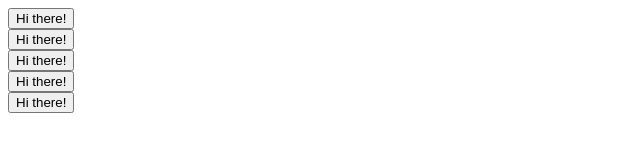
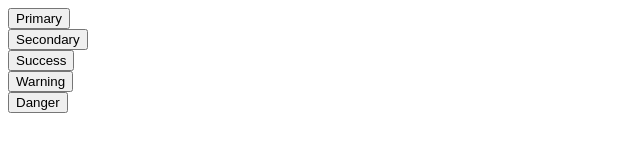
Before and after one commit to Scharif47/myui, a React (Create React App) app: page / in a window 1280 px wide. Shown: the top 163 px of the page, without its empty margins (0-640 px from the left). Built offline with nearby package versions, Linux system fonts and the light colour scheme.

Commit message:
Button implementation with prop-types

```diff
--- a/package.json
+++ b/package.json
@@ -6,6 +6,7 @@
     "@testing-library/jest-dom": "^5.17.0",
     "@testing-library/react": "^13.4.0",
     "@testing-library/user-event": "^13.5.0",
+    "prop-types": "^15.8.1",
     "react": "^18.3.1",
     "react-dom": "^18.3.1",
     "react-scripts": "5.0.1",
--- a/src/App.js
+++ b/src/App.js
@@ -3,19 +3,27 @@ function App() {
   return (
     <div>
       <div>
-        <Button />
+        <Button primary danger>Primary</Button>
       </div>
       <div>
-        <Button />
+        <Button secondary outline>
+          Secondary
+        </Button>
       </div>
       <div>
-        <Button />
+        <Button success rounded>
+          Success
+        </Button>
       </div>
       <div>
-        <Button />
+        <Button warning outline>
+          Warning
+        </Button>
       </div>
       <div>
-        <Button />
+        <Button danger rounded outline>
+          Danger
+        </Button>
       </div>
     </div>
   );
--- a/src/Button.js
+++ b/src/Button.js
@@ -1,6 +1,31 @@
+import PropTypes from "prop-types";
 
-function Button () {
-  return <button>Hi there!</button>
+function Button({
+  children,
+  primary,
+  secondary,
+  success,
+  warning,
+  danger,
+  outline,
+  rounded,
+}) {
+  return <button>{children}</button>;
 }
 
-export default Button
+Button.propTypes = {
+  checkVariationValue: ({ primary, secondary, success, warning, danger }) => {
+    const count =
+      Number(!!primary) +
+      Number(!!secondary) +
+      Number(!!success) +
+      Number(!!warning) +
+      Number(!!danger);
+
+    if (count > 1) {
+      return new Error("You can only have one variation at a time");
+    }
+  },
+};
+
+export default Button;
```
Also changed, not shown: 1 other file (tests, documents, lock files or other folders).
